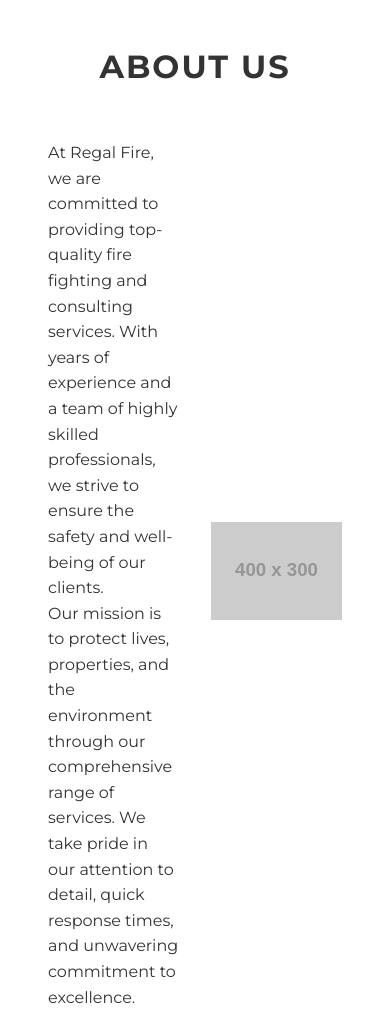
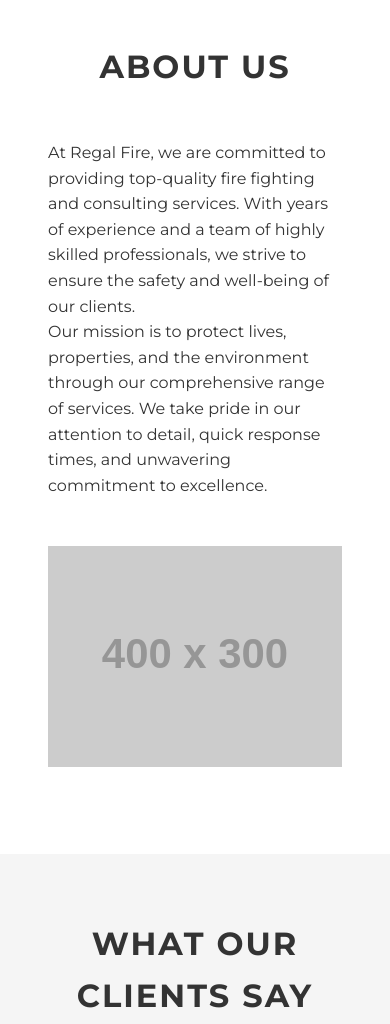
Before and after one commit to zaid-commits/Regal-Fire, a website: page index.html in a window 390 px wide. Shown: the part 1600-2624 px from the top of the page. Drawn offline with nearby package versions, Linux system fonts and the light colour scheme; placeholder pictures from the web are drawn by us.

Commit message:
added functionality on responsive in about us section

```diff
--- a/styles.css
+++ b/styles.css
@@ -325,4 +325,13 @@
         width: 100%;
         margin-top: 1rem;
     }
+
+    /* Move image down */
+    .about-content {
+        flex-direction: column; /* Change the direction to stack elements vertically */
+    }
+
+    .about-image {
+        margin-top: 1rem; /* Add some space between the text and the image */
+    }
 }
```
